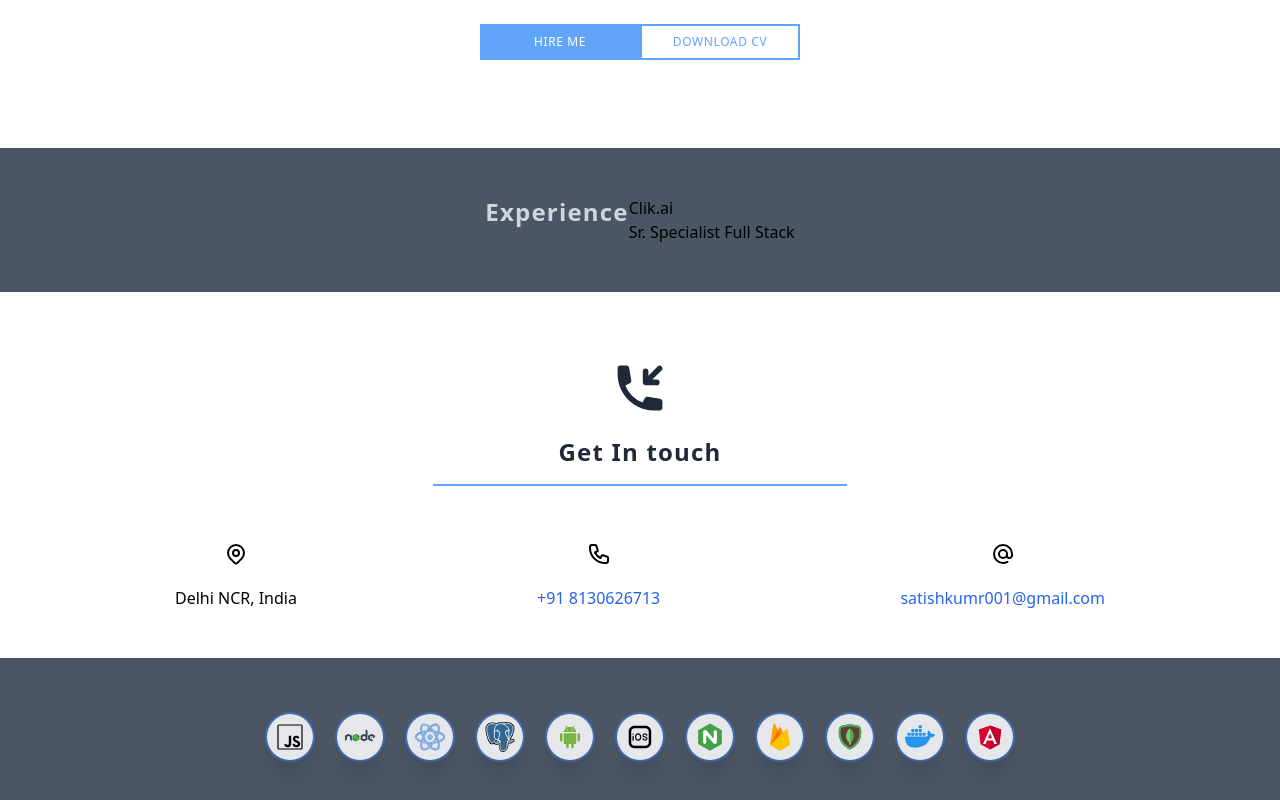
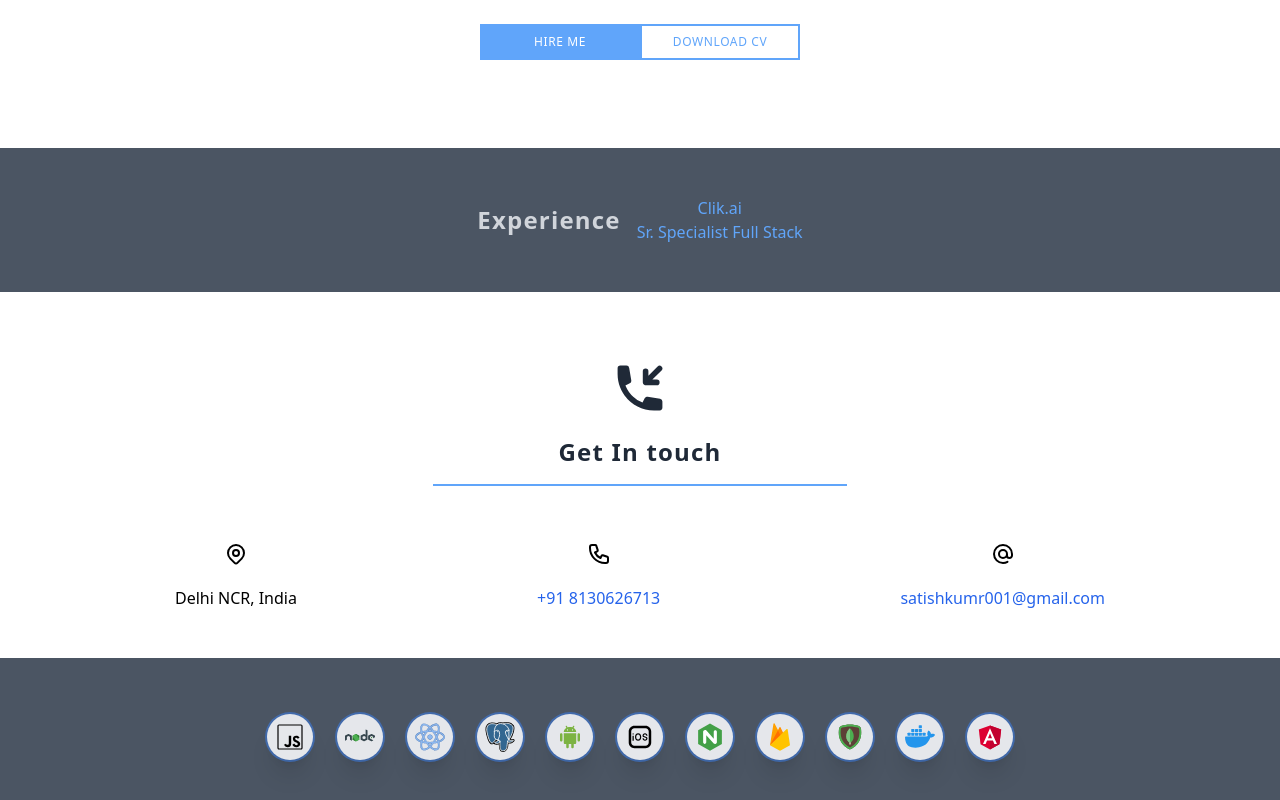
Before and after one commit to sudo-satish/satishgupta, a Next.js app: page / in a window 1280 px wide. Shown: the part 1382-2182 px from the top of the page. Built offline with nearby package versions, Linux system fonts and the light colour scheme.

Commit message:
update query for dob

```diff
--- a/components/SkillSection/SkillSection.jsx
+++ b/components/SkillSection/SkillSection.jsx
@@ -22,10 +22,11 @@ const SkillSection = () => {
   return (
     <section className="bg-gray-600 py-12" data-scroll-index="2" id="skill-section">
       <div className="flex flex-col md:flex-row justify-center md:items-start">
-        <h1 className="text-2xl font-bold tracking-wider blue-600 text-gray-300">Experience</h1>
-        <div className="flex">
-          <div></div>
-          <div className="flex w-full flex-col self-center">
+        <div className="flex justify-center items-center flex-col md:flex-row">
+          <div className="md:mr-2">
+            <h1 className="text-2xl font-bold tracking-wider blue-600 text-gray-300">Experience</h1>
+          </div>
+          <div className="flex w-full flex-col self-center justify-center items-center text-blue-400 md:ml-2" >
             <div>Clik.ai</div>
             <div>Sr. Specialist Full Stack</div>
           </div>
--- a/pages/bio.js
+++ b/pages/bio.js
@@ -1,4 +1,6 @@
 // import {useState} from 'react';
+import { useRouter } from 'next/router'
+import { useEffect, useState } from 'react';
 import HeadMeta from "../components/HeadMeta/HeadMeta";
 
 const Field = ({fieldName, value}) =>
@@ -7,13 +9,7 @@ const Field = ({fieldName, value}) =>
     <div className="w-1/2">: {value}</div>
   </div>
 
-const date = '10th Dec 1993';
-
-const fields = [
-  // {
-  //   fieldName: 'Name',
-  //   value: 'Satish Kumar Gupta',
-  // },
+const getFields = (date) => [
   {
     fieldName: 'Father\'s Name',
     value: 'Girijesh Gupta'
@@ -97,7 +93,23 @@ const fields = [
 ];
 
 const BioPage = () => {
-  // const [fields, setFields] = useState(fields);
+  const router = useRouter();
+  const [fields, setFields] = useState([]);
+  const {q} = router.query;
+  console.log({q});
+  useEffect(() => {
+    if (q) {
+      setFields(getFields(atob(q)));
+    } else {
+      setFields(getFields('10th Dec 1993'));
+    }
+  }, [q]);
+
+  console.log({
+    v1: 'OXRoIERlYyAxOTk1',
+    v2: 'MTB0aCBEZWMgMTk5Mw=='
+  })
+
   return (
     <>
       <HeadMeta />
@@ -111,6 +123,7 @@ const BioPage = () => {
             fields.map(({fieldName, value}, index) => <Field {...{fieldName, value, key: index}} />)
           }
         </div>
+
       </div>
     </>
   );
```
